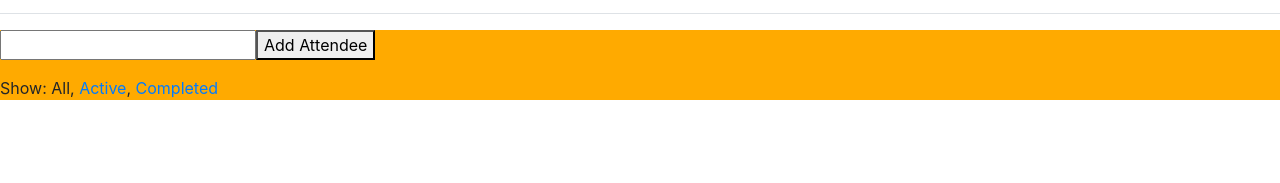
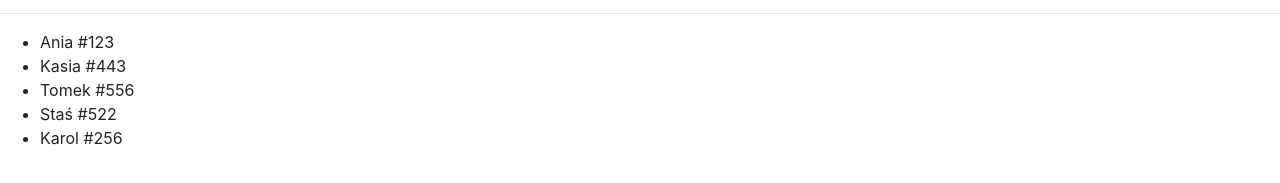
Before and after one commit to GrzegorzNawara/microFeedback, a React app: page / in a window 1280 px wide. Shown: the part 67-250 px from the top of the page. Built offline with nearby package versions, Linux system fonts and the light colour scheme.

Commit message:
first changes

```diff
--- a/public/index.html
+++ b/public/index.html
@@ -12,7 +12,7 @@
           background-color: #ffaa00;
         }
     </style>
-    <title>BUM 123 Redux Todos Example</title>
+    <title>micro feedback</title>
   </head>
   <body>
     <div id="root"></div>
--- a/src/actions/index.js
+++ b/src/actions/index.js
@@ -1,3 +1,8 @@
+export const openFeedbackTree = (attendee_name) => ({
+  type: 'OPEN_FEEDBACK_TREE',
+  attendee_name
+})
+
 let nextTodoId = 0
 export const addTodo = (text) => ({
   type: 'ADD_TODO',
--- a/src/components/App.js
+++ /dev/null
@@ -1,14 +0,0 @@
-import React from 'react'
-import Footer from './Footer'
-import AddTodo from '../containers/AddTodo'
-import VisibleTodoList from '../containers/VisibleTodoList'
-
-const App = () => (
-  <div className={'mainBg'}>
-    <AddTodo />
-    <VisibleTodoList />
-    <Footer />
-  </div>
-)
-
-export default App
--- a/src/components/Attendee.js
+++ /dev/null
@@ -1,21 +0,0 @@
-import React from 'react'
-import PropTypes from 'prop-types'
-
-const Attendee = ({ onClick, completed, text }) => (
-  <li
-    onClick={onClick}
-    style={{
-      textDecoration: completed ? 'underline' : 'none'
-    }}
-  >
-    {text}
-  </li>
-)
-
-Attendee.propTypes = {
-  onClick: PropTypes.func.isRequired,
-  completed: PropTypes.bool.isRequired,
-  text: PropTypes.string.isRequired
-}
-
-export default Attendee
--- a/src/components/AttendeeList.js
+++ b/src/components/AttendeeList.js
@@ -1,26 +1,34 @@
 import React from 'react'
 import PropTypes from 'prop-types'
-import Attendee from './Attendee'
+import { openFeedbackTree } from '../actions'
+import { connect } from 'react-redux'
 
-const AttendeeList = ({ todos, onTodoClick }) => (
+const mapStateToProps = (state) => ({
+  attendees: state.attendees
+})
+
+const mapDispatchToProps = {
+  onAttendeeListClick: openFeedbackTree
+}
+
+const AttendeeList = ({ attendees, onAttendeeListClick }) => (
   <ul>
-    {todos.map(todo =>
-      <Attendee
-        key={todo.id}
-        {...todo}
-        onClick={() => onTodoClick(todo.id)}
-      />
+    {attendees.map(attendee =>
+      <li
+        key={attendee.id}
+        onClick={() => onAttendeeListClick(attendee.id)}>
+        {attendee.name}
+      </li>
     )}
   </ul>
 )
 
 AttendeeList.propTypes = {
-  todos: PropTypes.arrayOf(PropTypes.shape({
-    id: PropTypes.number.isRequired,
-    completed: PropTypes.bool.isRequired,
-    text: PropTypes.string.isRequired
+  attendees: PropTypes.arrayOf(PropTypes.shape({
+    id: PropTypes.string.isRequired,
+    name: PropTypes.string.isRequired
   }).isRequired).isRequired,
-  onTodoClick: PropTypes.func.isRequired
+  onAttendeeListClick: PropTypes.func.isRequired
 }
 
-export default AttendeeList
+export default connect(mapStateToProps, mapDispatchToProps)(AttendeeList)
--- a/src/components/Footer.js
+++ /dev/null
@@ -1,23 +0,0 @@
-import React from 'react'
-import FilterLink from '../containers/FilterLink'
-import { VisibilityFilters } from '../actions'
-
-const Footer = () => (
-  <p>
-    Show:
-    {" "}
-    <FilterLink filter={ VisibilityFilters.SHOW_ALL }>
-      All
-    </FilterLink>
-    {", "}
-    <FilterLink filter={ VisibilityFilters.SHOW_ACTIVE }>
-      Active
-    </FilterLink>
-    {", "}
-    <FilterLink filter={ VisibilityFilters.SHOW_COMPLETED }>
-      Completed
-    </FilterLink>
-  </p>
-)
-
-export default Footer
--- a/src/components/Link.js
+++ /dev/null
@@ -1,28 +0,0 @@
-import React from 'react'
-import PropTypes from 'prop-types'
-
-const Link = ({ active, children, onClick }) => {
-  if (active) {
-    return <span>{children}</span>
-  }
-
-  return (
-    // eslint-disable-next-line
-    <a href="#"
-       onClick={e => {
-         e.preventDefault()
-         onClick()
-       }}
-    >
-      {children}
-    </a>
-  )
-}
-
-Link.propTypes = {
-  active: PropTypes.bool.isRequired,
-  children: PropTypes.node.isRequired,
-  onClick: PropTypes.func.isRequired
-}
-
-export default Link
--- a/src/components/NavBar.js
+++ b/src/components/NavBar.js
@@ -3,13 +3,13 @@ import React from 'react'
 const NavBar = () => (
   <div className={'mainBg'}>
     <div className="d-flex flex-column flex-md-row align-items-center p-3 px-md-4 mb-3 bg-white border-bottom box-shadow">
-      <a className="navbar-brand my-0 mr-md-auto" href="#" title="logo"><img src="images/logo.png"></img></a>
+      <a className="navbar-brand my-0 mr-md-auto" href="#test" title="logo"><img alt="logo" src="images/logo.png"></img></a>
       <nav className="my-2 my-md-0 mr-md-3">
-        <a className="p-2 text-dark" href="#">Features</a>
-        <a className="p-2 text-dark" href="#">Support</a>
-        <a className="p-2 text-dark" href="#">Pricing</a>
+        <a className="p-2 text-dark" href="#test">Features</a>
+        <a className="p-2 text-dark" href="#test">Support</a>
+        <a className="p-2 text-dark" href="#test">Pricing</a>
       </nav>
-      <a className="btn btn-outline-primary" href="#">Sign up</a>
+      <a className="btn btn-outline-primary" href="#test">Sign up</a>
     </div>
   </div>
 )
--- a/src/containers/AddTodo.js
+++ /dev/null
@@ -1,30 +0,0 @@
-import React from 'react'
-import { connect } from 'react-redux'
-import { addTodo } from '../actions'
-
-let AddTodo = ({ dispatch }) => {
-  let input
-
-  return (
-    <div>
-      <form onSubmit={e => {
-        e.preventDefault()
-        if (!input.value.trim()) {
-          return
-        }
-        dispatch(addTodo(input.value))
-        input.value = ''
-      }}>
-        <input ref={node => {
-          input = node
-        }} />
-        <button type="submit">
-          Add Attendee
-        </button>
-      </form>
-    </div>
-  )
-}
-AddTodo = connect()(AddTodo)
-
-export default AddTodo
--- /dev/null
+++ b/src/containers/App.js
@@ -0,0 +1,13 @@
+import React from 'react'
+import NavBar from '../components/NavBar'
+import AttendeeList from '../components/AttendeeList'
+
+
+const App = () => (
+  <div>
+    <NavBar />
+    <AttendeeList />
+  </div>
+)
+
+export default App
--- a/src/containers/FilterLink.js
+++ /dev/null
@@ -1,20 +0,0 @@
-import { connect } from 'react-redux'
-import { setVisibilityFilter } from '../actions'
-import Link from '../components/Link'
-
-const mapStateToProps = (state, ownProps) => ({
-  active: ownProps.filter === state.visibilityFilter
-})
-
-const mapDispatchToProps = (dispatch, ownProps) => ({
-  onClick: () => {
-    dispatch(setVisibilityFilter(ownProps.filter))
-  }
-})
-
-const FilterLink = connect(
-  mapStateToProps,
-  mapDispatchToProps
-)(Link)
-
-export default FilterLink
--- a/src/containers/VisibleTodoList.js
+++ /dev/null
@@ -1,31 +0,0 @@
-import { connect } from 'react-redux'
-import { toggleTodo } from '../actions'
-import AttendeeList from '../components/AttendeeList'
-
-const getVisibleTodos = (todos, filter) => {
-  switch (filter) {
-    case 'SHOW_ALL':
-      return todos
-    case 'SHOW_COMPLETED':
-      return todos.filter(t => t.completed)
-    case 'SHOW_ACTIVE':
-      return todos.filter(t => !t.completed)
-    default:
-      throw new Error('Unknown filter: ' + filter)
-  }
-}
-
-const mapStateToProps = (state) => ({
-  todos: getVisibleTodos(state.todos, state.visibilityFilter)
-})
-
-const mapDispatchToProps = {
-  onTodoClick: toggleTodo
-}
-
-const VisibleTodoList = connect(
-  mapStateToProps,
-  mapDispatchToProps
-)(AttendeeList)
-
-export default VisibleTodoList
--- a/src/index.js
+++ b/src/index.js
@@ -2,18 +2,27 @@ import React from 'react'
 import { render } from 'react-dom'
 import { createStore } from 'redux'
 import { Provider } from 'react-redux'
-import App from './components/App'
-import NavBar from './components/NavBar'
 import reducer from './reducers'
+import App from './containers/App'
 
-const store = createStore(reducer)
+const initialState = {
+  attendees: [
+    {id:'user123', name:'Ania #123'},
+    {id:'user665', name:'Kasia #443'},
+    {id:'user988', name:'Tomek #556'},
+    {id:'user922', name:'Staś #522'},
+    {id:'user023', name:'Karol #256'}
+  ]
+};
+
+const store = createStore(
+  reducer,
+  initialState
+);
 
 render(
   <Provider store={store}>
-    <div>
-      <NavBar />
-      <App />
-    </div>
+    <App store={store} />
   </Provider>,
   document.getElementById('root')
-)
+);
--- /dev/null
+++ b/src/reducers/attendees.js
@@ -0,0 +1,16 @@
+const attendees = (state = [], action) => {
+  switch (action.type) {
+    case 'ADD_ATTENDEE':
+      return [
+        ...state,
+        {
+          id: action.id,
+          name: action.name
+        }
+      ]
+    default:
+      return state
+  }
+}
+
+export default attendees
--- a/src/reducers/index.js
+++ b/src/reducers/index.js
@@ -1,8 +1,10 @@
 import { combineReducers } from 'redux'
+import attendees from './attendees'
 import todos from './todos'
 import visibilityFilter from './visibilityFilter'
 
 const todoApp = combineReducers({
+  attendees,
   todos,
   visibilityFilter
 })
```
